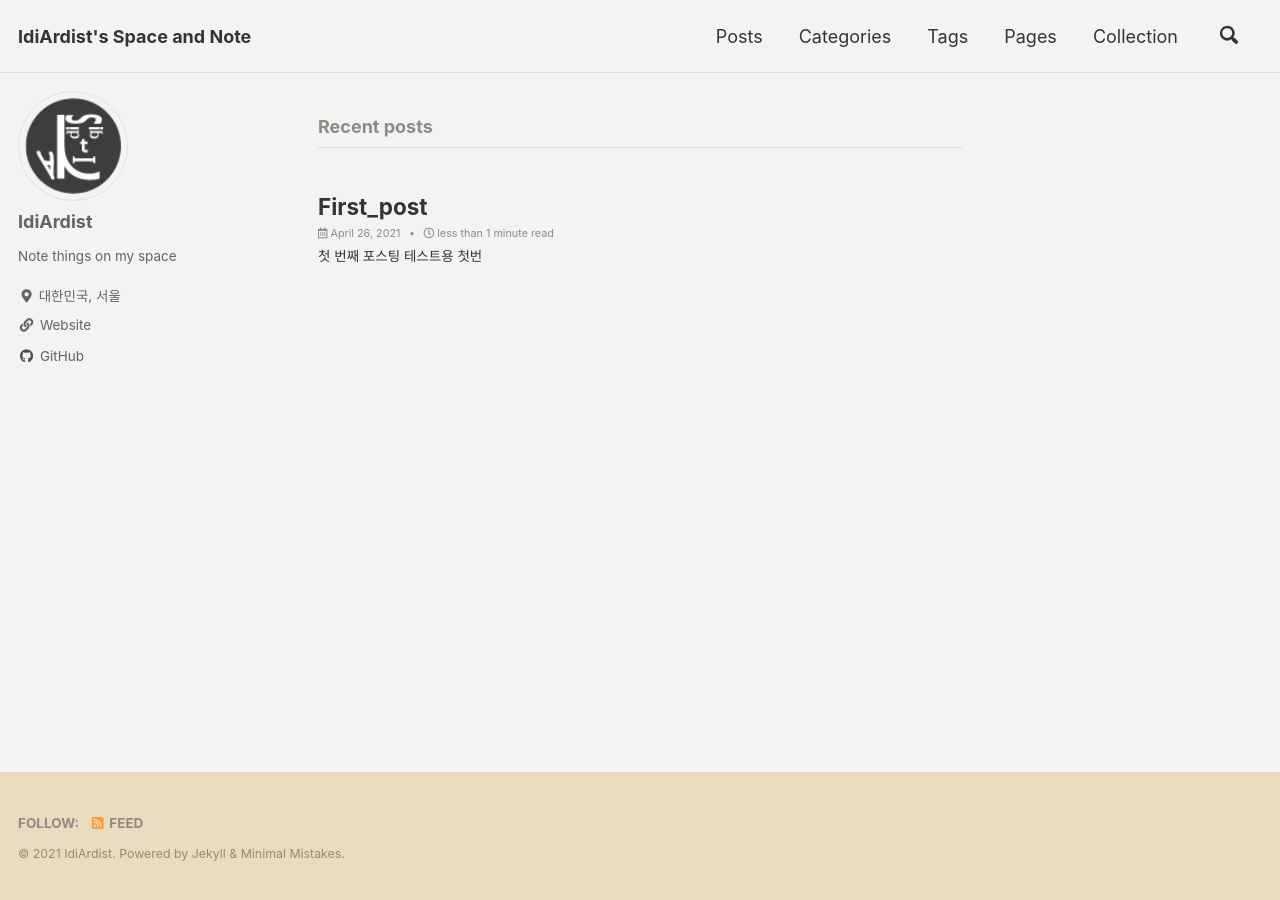
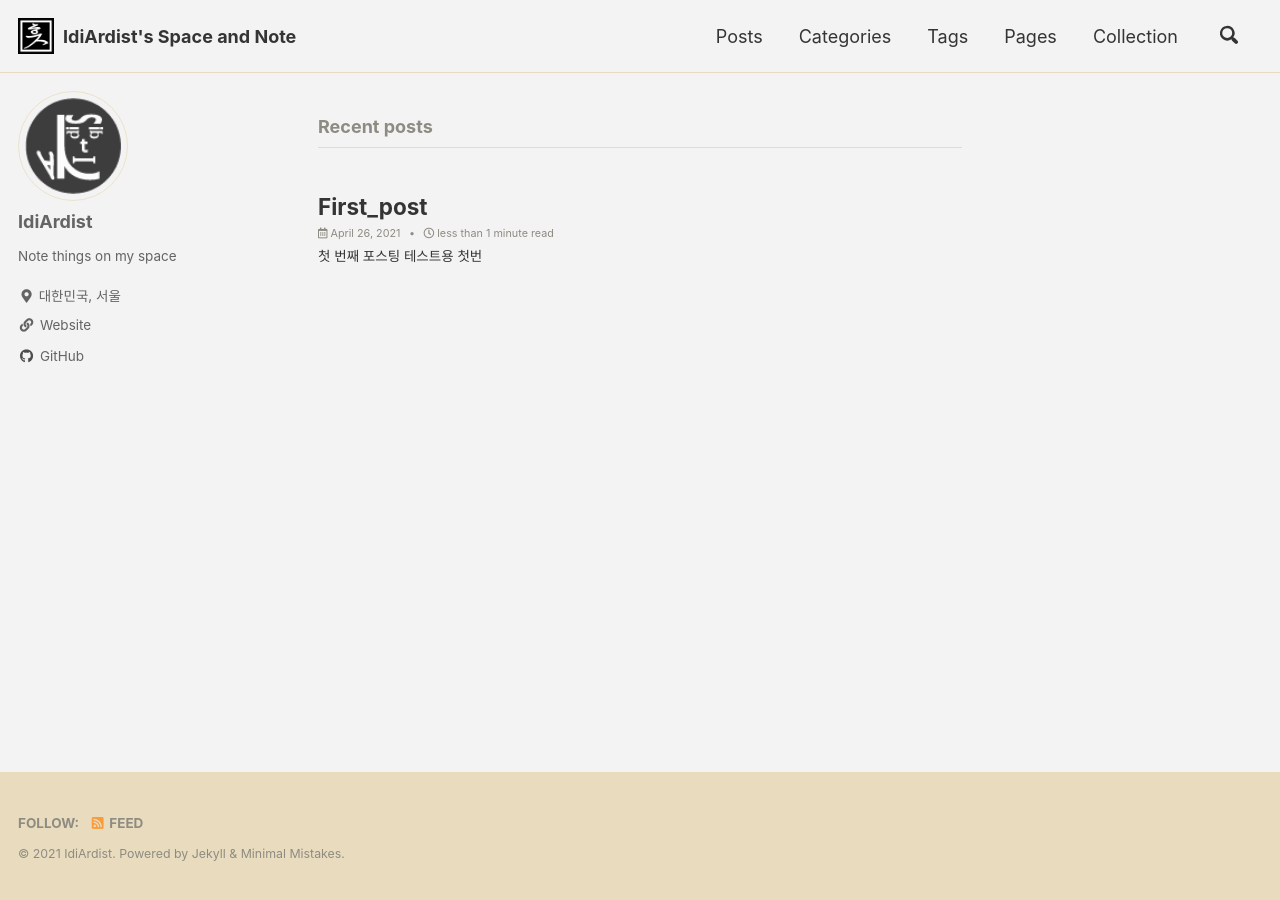
Before and after one commit to peterjhpark1205/peterjhpark1205.github.io, a Jekyll site: the page built from index.html, in a window 1280 px wide. Built offline with Jekyll 4.4.1, drawn with Linux system fonts in a browser that asks for light colours; cached includes are drawn as plain includes; the list of posts is cut into pages by our own code; comment, search, counter and statistics services are not loaded; a style sheet for code colours, icons or effects is not loaded.

Commit message:
Update _config.yml

```diff
--- a/_config.yml
+++ b/_config.yml
@@ -26,7 +26,7 @@
 baseurl                  : # the subpath of your site, e.g. "/blog"
 repository               : "peterjhpark1205/peterjhpark1205.github.io" # GitHub username/repo-name e.g. "mmistakes/minimal-mistakes"
 teaser                   : # path of fallback teaser image, e.g. "/assets/images/500x300.png"
-logo                     : # path of logo image to display in the masthead, e.g. "/assets/images/88x88.png"
+logo                     : /assets/images/logo.png # path of logo image to display in the masthead, e.g. "/assets/images/88x88.png"
 masthead_title           : # overrides the website title displayed in the masthead, use " " for no title
 breadcrumbs              : true # true, false (default)
 
```
